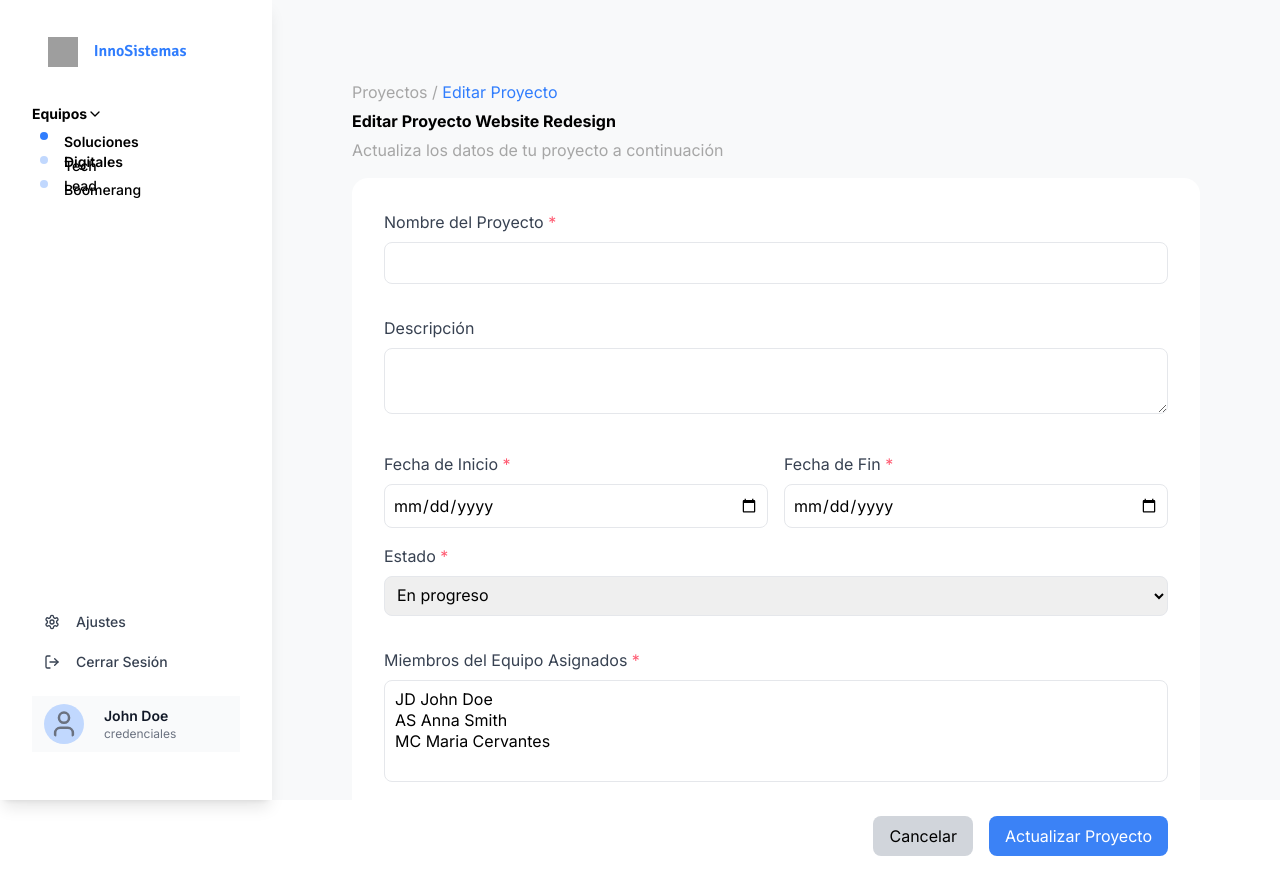
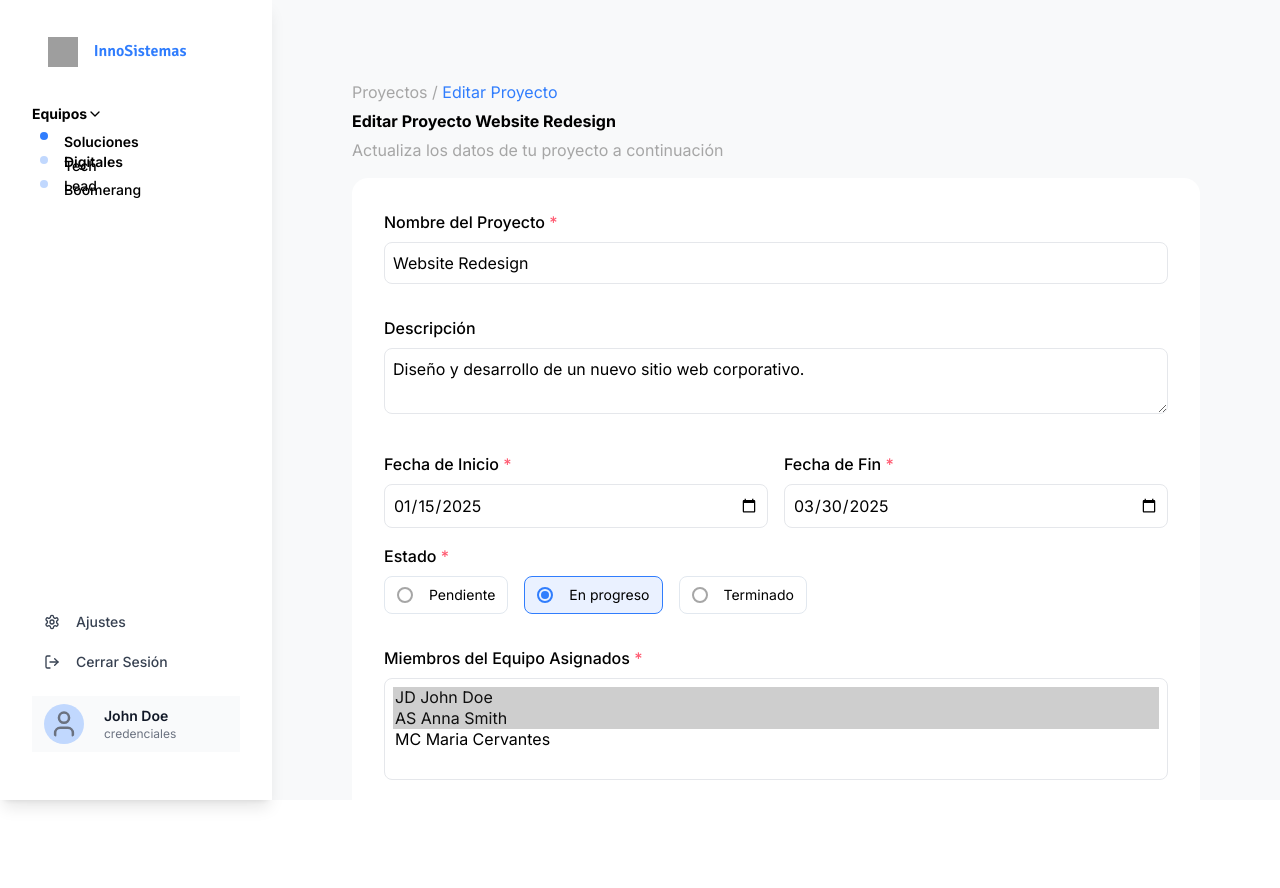
Before and after one commit to Isa-Bedoya-UdeA/InnoSistemas-GestionProyectos, a React (Vite) app: page /proyectos/editar/1 in a window 1280 px wide. After the commit the page ends 800 px from the top, so only its background shows below. Built offline with nearby package versions, Linux system fonts and the light colour scheme; grey boxes are pictures that could not be loaded.

Commit message:
second commit

```diff
--- a/src/App.tsx
+++ b/src/App.tsx
@@ -13,8 +13,8 @@ const project1: Project = {
     id: 1,
     nombre: "Website Redesign",
     estado: "En progreso",
-    fechaInicio: "Ene 15, 2025",
-    fechaFin: "Mar 30, 2025",
+    fechaInicio: "2025/01/15",
+    fechaFin: "2025/03/30",
     progreso: 65,
     miembros: ["JD John Doe", "AS Anna Smith"],
     equipo: 1,
@@ -25,8 +25,8 @@ const project2: Project = {
     id: 2,
     nombre: "Mobile App Development",
     estado: "Terminado",
-    fechaInicio: "Nov 10, 2024",
-    fechaFin: "Feb 20, 2025",
+    fechaInicio: "2024/11/10",
+    fechaFin: "2025/02/20",
     progreso: 100,
     miembros: ["JD John Doe", "AS Anna Smith", "LM Laura Morales"],
     equipo: 1,
@@ -37,8 +37,8 @@ const project3: Project = {
     id: 3,
     nombre: "API Integration Project",
     estado: "Pendiente",
-    fechaInicio: "Mar 5, 2026",
-    fechaFin: "Abr 15, 2026",
+    fechaInicio: "2026/03/05",
+    fechaFin: "2026/04/15",
     progreso: 5,
     miembros: ["MM Maria Martinez"],
     equipo: 2, // Este proyecto pertenece a "equipo-b"
@@ -49,8 +49,8 @@ const project4: Project = {
     id: 4,
     nombre: "Database Optimization",
     estado: "En progreso",
-    fechaInicio: "Abr 1, 2025",
-    fechaFin: "Jun 30, 2025",
+    fechaInicio: "2025/05/01",
+    fechaFin: "2025/06/30",
     progreso: 40,
     miembros: ["RT Roberto Torres"],
     equipo: 2,
@@ -61,8 +61,8 @@ const project5: Project = {
     id: 5,
     nombre: "Cloud Migration",
     estado: "Pendiente",
-    fechaInicio: "Jul 1, 2025",
-    fechaFin: "Dic 31, 2025",
+    fechaInicio: "2025/01/07",
+    fechaFin: "2025/08/31",
     progreso: 10,
     miembros: ["VM Victor Morales"],
     equipo: 3,
@@ -96,7 +96,7 @@ const App: React.FC = () => {
 			<Router>
 				<div className="flex w-full h-screen max-w-full max-h-max [font-family:'Inter',Helvetica] relative box-border">
 					<MenuLateral teams={teams} />
-					<main className="bg-[#f8f9fa] flex-1 ml-[17rem] h-full w-full p-[5rem]">
+					<main className="bg-[#f8f9fa] flex-1 ml-[17rem] h-full w-full p-[5rem] overflow-y-scroll">
                         <Routes>
                             <Route path="/proyectos" element={<VerProyectos />} />
                             <Route path="/proyectos/crear" element={<CrearProyecto />} />
--- a/src/pages/EditarProyecto.tsx
+++ b/src/pages/EditarProyecto.tsx
@@ -4,6 +4,10 @@ import ModalExito from '../components/ModalExito';
 import ModalError from '../components/ModalError';
 import type { Project } from '../types/Project';
 import { TeamContext } from '../context/TeamContext';
+
+function convertirFormatoFecha(fecha: string) {
+    return fecha.replace(/\//g, "-");
+}
 
 const EditarProyecto: React.FC = () => {
     const { selectedTeam } = useContext(TeamContext)!;
@@ -30,6 +34,21 @@ const EditarProyecto: React.FC = () => {
         equipo: project ? project?.equipo : 1,
         descripcion: project ? project?.descripcion : '',
     });
+
+    React.useEffect(() => {
+        if (project) {
+            setFormData({
+                nombre: project.nombre || '',
+                estado: project.estado || 'En progreso',
+                fechaInicio: project.fechaInicio || '',
+                fechaFin: project.fechaFin || '',
+                progreso: project.progreso || 0,
+                miembros: project.miembros || [],
+                equipo: project.equipo || 1,
+                descripcion: project.descripcion || '',
+            });
+        }
+    }, [project]);
 
     const [errors, setErrors] = useState<Record<string, string>>({});
     const [showSuccessModal, setShowSuccessModal] = useState(false);
@@ -67,8 +86,8 @@ const EditarProyecto: React.FC = () => {
         }
 
         if (formData.fechaInicio && formData.fechaFin) {
-            const start = new Date(formData.fechaInicio);
-            const end = new Date(formData.fechaFin);
+            const start = new Date(convertirFormatoFecha(formData.fechaInicio));
+            const end = new Date(convertirFormatoFecha(formData.fechaFin));
             if (start > end) {
                 newErrors.fechaFin = 'La fecha de fin debe ser posterior a la fecha de inicio.';
             }
@@ -108,7 +127,7 @@ const EditarProyecto: React.FC = () => {
 
             <form onSubmit={handleSubmit} className='mt-[1rem] bg-[#fff] p-[2rem] rounded-[1rem] flex flex-col gap-[1rem]'>
                 <div className="mb-4">
-                    <label className="block text-gray-700 mb-[0.5rem]" htmlFor="nombre">
+                    <label className="block font-[500] mb-[0.5rem]" htmlFor="nombre">
                         Nombre del Proyecto <span className='text-[#FF5A71]'>*</span>
                     </label>
                     <input
@@ -123,7 +142,7 @@ const EditarProyecto: React.FC = () => {
                 </div>
 
                 <div className="mb-4">
-                    <label className="block text-gray-700 mb-[0.5rem]" htmlFor="descripcion">
+                    <label className="block font-[500] mb-[0.5rem]" htmlFor="descripcion">
                         Descripción
                     </label>
                     <textarea
@@ -137,14 +156,14 @@ const EditarProyecto: React.FC = () => {
 
                 <div className='flex justify-between gap-[1rem]'>
                     <div className='w-[50%]'>
-                        <label className="block text-gray-700 mb-[0.5rem]" htmlFor="fechaInicio">
+                        <label className="block font-[500] mb-[0.5rem]" htmlFor="fechaInicio">
                             Fecha de Inicio <span className='text-[#FF5A71]'>*</span>
                         </label>
                         <input
                             type="date"
                             id="fechaInicio"
                             name="fechaInicio"
-                            value={formData.fechaInicio}
+                            value={formData.fechaInicio ? convertirFormatoFecha(formData.fechaInicio) : ''}
                             onChange={handleChange}
                             className={`w-full p-[0.5rem] border rounded-[0.5rem] ${errors.fechaInicio ? 'border-red-500' : ''}`}
                         />
@@ -152,14 +171,14 @@ const EditarProyecto: React.FC = () => {
                     </div>
 
                     <div className='w-[50%]'>
-                        <label className="block text-gray-700 mb-[0.5rem]" htmlFor="fechaFin">
+                        <label className="block font-[500] mb-[0.5rem]" htmlFor="fechaFin">
                             Fecha de Fin <span className='text-[#FF5A71]'>*</span>
                         </label>
                         <input
                             type="date"
                             id="fechaFin"
                             name="fechaFin"
-                            value={formData.fechaFin}
+                            value={formData.fechaFin ? convertirFormatoFecha(formData.fechaFin) : ''}
                             onChange={handleChange}
                             className={`w-full p-[0.5rem] border rounded-[0.5rem] ${errors.fechaFin ? 'border-red-500' : ''}`}
                         />
@@ -168,24 +187,34 @@ const EditarProyecto: React.FC = () => {
                 </div>
 
                 <div className="mb-4">
-                    <label className="block text-gray-700 mb-[0.5rem]" htmlFor="estado">
+                    <label className="block font-[500] mb-[0.5rem]" htmlFor="estado">
                         Estado <span className='text-[#FF5A71]'>*</span>
                     </label>
-                    <select
-                        id="estado"
-                        name="estado"
-                        value={formData.estado}
-                        onChange={handleChange}
-                        className="w-full p-[0.5rem] border rounded-[0.5rem]"
-                    >
-                        <option value="Pendiente">Pendiente</option>
-                        <option value="En progreso">En progreso</option>
-                        <option value="Terminado">Terminado</option>
-                    </select>
+                    <div className="flex gap-4">
+                        {(["Pendiente", "En progreso", "Terminado"] as Array<"Pendiente" | "En progreso" | "Terminado">).map((estado) => (
+                            <button
+                                type="button"
+                                key={estado}
+                                className={`flex items-center gap-[1rem] px-3 py-2 rounded-[0.5rem] border ${formData.estado === estado ? 'border-[#307dfd] bg-[#eaf1ff]' : 'border-[#E2E8EF] bg-white'} transition-colors`}
+                                onClick={() => setFormData({ ...formData, estado })}
+                            >
+                                <span className="inline-flex items-center justify-center">
+                                    <span
+                                        className={`w-4 h-4 rounded-full border-2 flex items-center justify-center ${formData.estado === estado ? 'border-[#307dfd]' : 'border-[#a6a6a6]'}`}
+                                    >
+                                        {formData.estado === estado && (
+                                            <span className="w-2 h-2 bg-[#307dfd] rounded-full block"></span>
+                                        )}
+                                    </span>
+                                </span>
+                                <span className="text-sm">{estado}</span>
+                            </button>
+                        ))}
+                    </div>
                 </div>
 
                 <div className="mb-4">
-                    <label className="block text-gray-700 mb-[0.5rem]" htmlFor="miembros">
+                    <label className="block font-[500] mb-[0.5rem]" htmlFor="miembros">
                         Miembros del Equipo Asignados <span className='text-[#FF5A71]'>*</span>
                     </label>
                     <select
@@ -202,19 +231,13 @@ const EditarProyecto: React.FC = () => {
                     </select>
                 </div>
 
-                <div className="flex justify-end space-x-4">
-                    <button
-                        type="button"
-                        onClick={() => navigate('/proyectos')}
-                        className="px-4 p-[0.5rem] bg-gray-300 rounded-[0.5rem]"
-                    >
-                        Cancelar
+                <div className="flex gap-[1rem] justify-end space-x-4">
+                    <button type="button"
+                        onClick={() => navigate('/proyectos')} className="rounded-[0.3rem] bg-[#fff] border-[1px] border-[#E2E8EF] p-[0.5rem] inline-flex items-center justify-center hover:bg-[#E2E8EF] transition-colors duration-200">
+                        <span className="font-semibold text-sm">Cancelar</span>
                     </button>
-                    <button
-                        type="submit"
-                        className="px-4 p-[0.5rem] bg-blue-500 text-white rounded-[0.5rem] hover:bg-blue-600"
-                    >
-                        Actualizar Proyecto
+                    <button type="submit" className="rounded-[0.3rem] bg-[#307dfd] text-[#fff] border-none p-[0.5rem] inline-flex items-center justify-center hover:bg-[#4687f2] transition-colors duration-200">
+                        <span className="font-semibold text-sm">Actualizar</span>
                     </button>
                 </div>
             </form>
--- a/src/styles.css
+++ b/src/styles.css
@@ -10,6 +10,6 @@ body{
     box-sizing: border-box;
 }
 
-button, input, ::placeholder, select, option {
+button, input, ::placeholder, select, option, textarea {
     font-family: 'Inter', Helvetica, sans-serif;
 }
```
